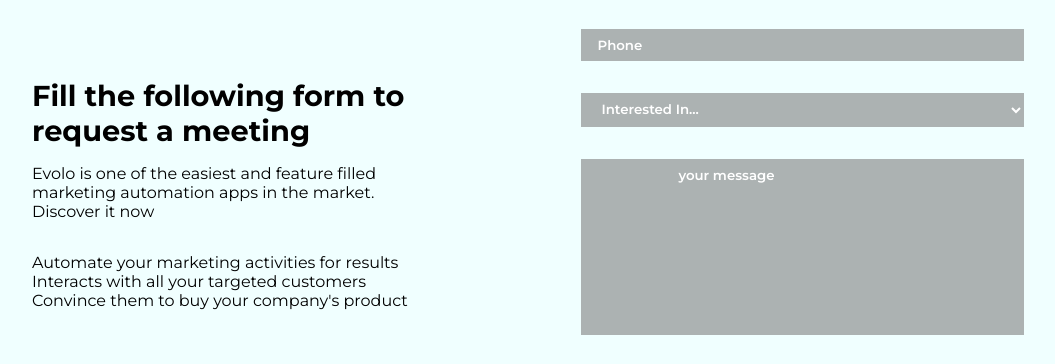
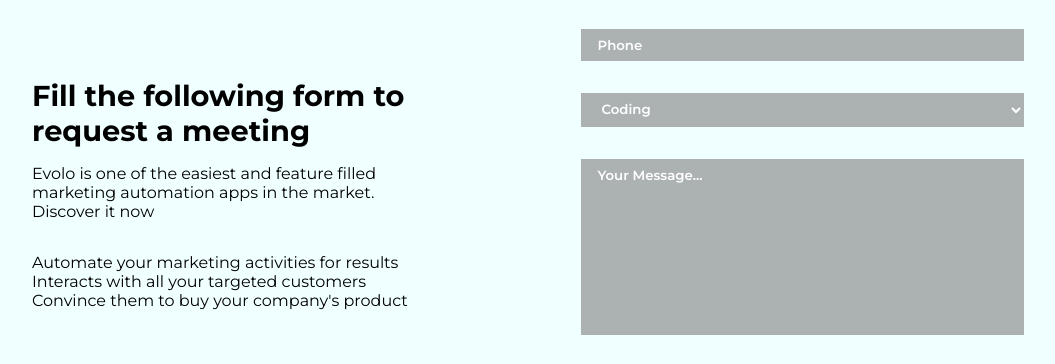
Before and after one commit to Fiyingithub/Evolvo-Website, a plain HTML site: page index.html in a window 1280 px wide. Shown: the part 4154-4518 px from the top of the page, without its empty margins (96-1151 px from the left). Drawn offline with nearby package versions, Linux system fonts and the light colour scheme.

Commit message:
add form

```diff
--- a/index.html
+++ b/index.html
@@ -398,15 +398,13 @@
                     <input type="tel" name="" placeholder="Phone" id="">
 
                     <select name="" id="selected">
-                        <option value="">Interested In...</option>
-                        <option value="">Coding</option>
-                        <option value="">Playing</option>
-                        <option value="">Walking</option>
+                        <option value="" disabled>Interested In...</option>
+                        <option value="Coding">Coding</option>
+                        <option value="Playing">Playing</option>
+                        <option value="Walking">Walking</option>
                     </select>
 
-                    <textarea name="" id="" cols="30" rows="10">
-                      your message
-                    </textarea>
+                    <textarea name="" id="" cols="30" rows="10"  placeholder="Your Message..."></textarea>
 
                     <!-- <input type="text" name="" placeholder="Interested in..." id=""> -->
                 </div>
--- a/style.css
+++ b/style.css
@@ -330,6 +330,10 @@
 
 }
 
+textarea::placeholder{
+    color: white;
+}
+
 textarea{
     resize: none;
 }
```
